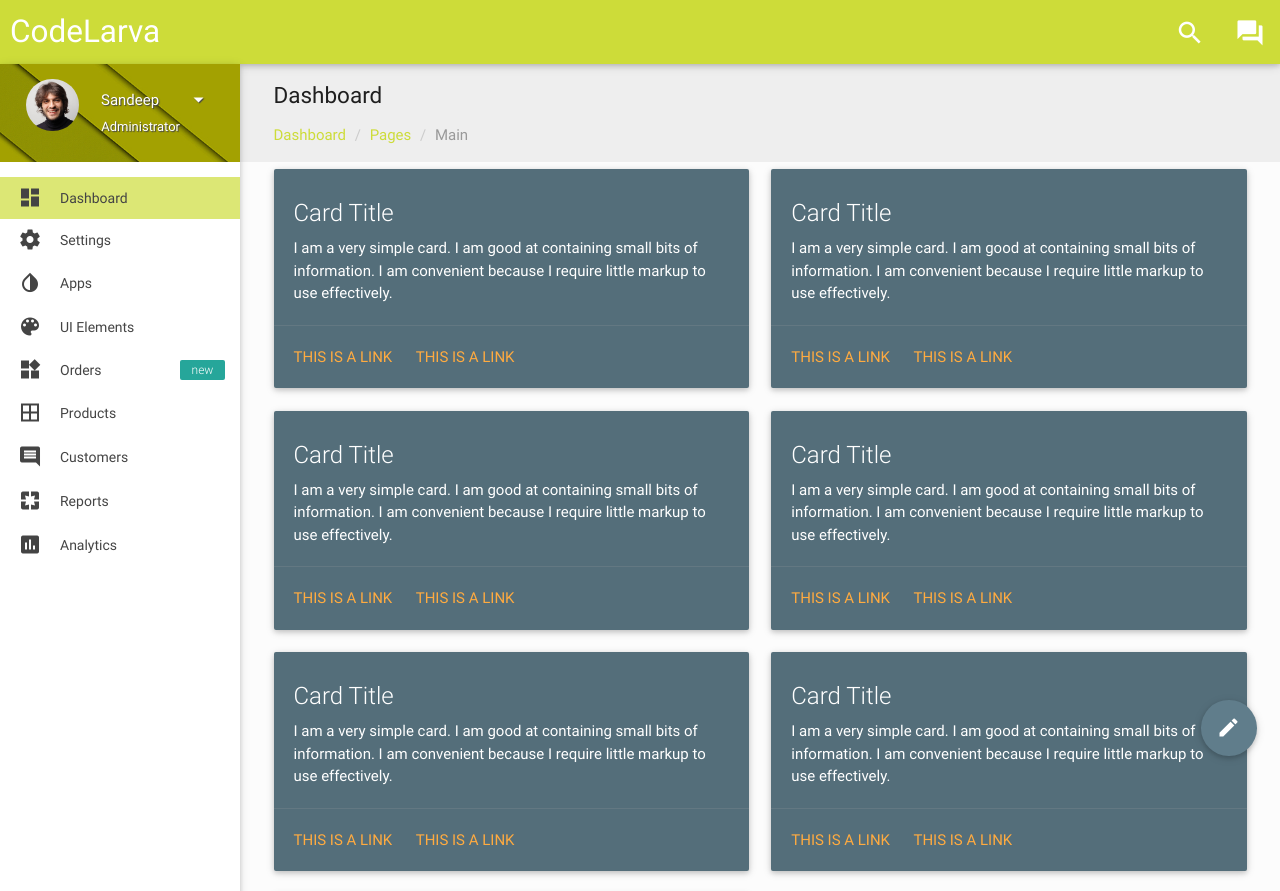
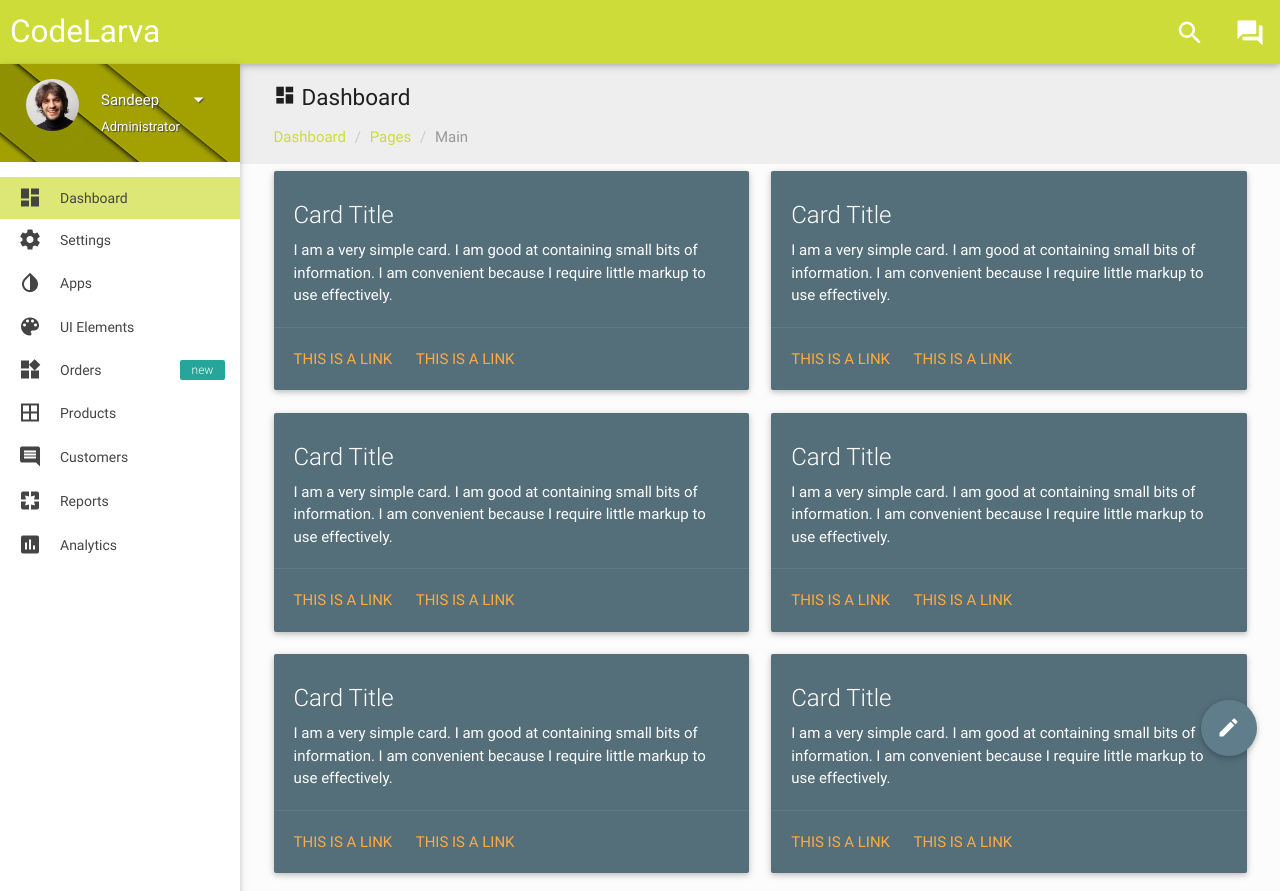
Before and after one commit to elberthcabrales/Material_Dashboard, a plain HTML site: page index.html in a window 1280 px wide. Shown: the top 891 px of the page. Drawn offline with nearby package versions, Linux system fonts and the light colour scheme.

Commit message:
breadcrumbs active icon

```diff
--- a/index.html
+++ b/index.html
@@ -180,7 +180,7 @@
           <div class="container">
             <div class="row">
               <div class="col s12 m12 l12">
-                <h5 class="breadcrumbs-title">Dashboard</h5>
+                <h5 class="breadcrumbs-title"><i class="mdi-action-dashboard"></i> Dashboard</h5>
                 <ol class="breadcrumb">
                     <li><a class="lime-text" href="index.html">Dashboard</a></li>
                     <li><a class="lime-text" href="#">Pages</a></li>
```
